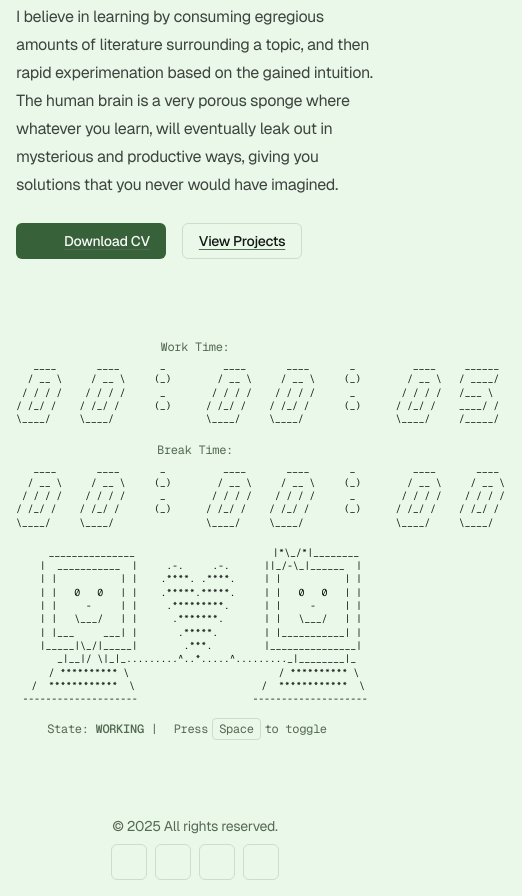
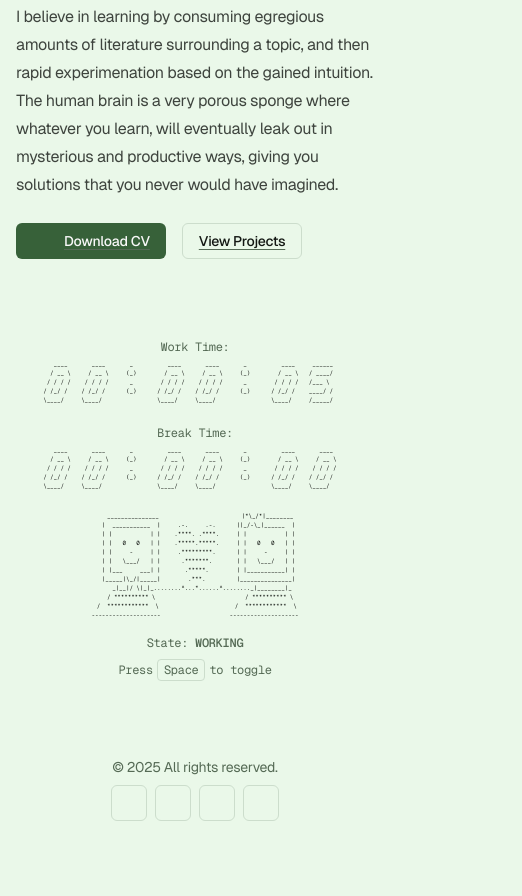
Before and after one commit to hammamiomar/psite, an Astro site: page / in a window 390 px wide. Shown: the part 1137-2033 px from the top of the page, 522 px wide, since content can reach past the window. After the commit the page ends 1974 px from the top, so only its background shows below. Built offline with nearby package versions, Linux system fonts and the light colour scheme; Astro itself is replaced by a stand-in of ours; some icons are missing.

Commit message:
fix timer size

```diff
--- a/src/components/ui/work-timer.tsx
+++ b/src/components/ui/work-timer.tsx
@@ -461,35 +461,36 @@ export default function WorkTimer({ className = '' }: WorkTimerProps) {
   const currentFrame = isActive ? activeFrames[frameIndex] : inactiveFrame
 
   return (
-    <div className={`${className} font-mono text-xs lg:text-sm transition-opacity duration-500 ${isVisible ? 'opacity-100' : 'opacity-0'}`}>
-      <div className="text-center space-y-2 max-w-4xl mx-auto">
+    <div className={`${className} font-mono transition-opacity duration-500 ${isVisible ? 'opacity-100' : 'opacity-0'}`}>
+      <div className="text-center space-y-2 w-full">
         <div className="space-y-4 mb-4">
           <div>
-            <div className="text-muted-foreground mb-1">Work Time:</div>
-            <pre className="inline-block text-[10px] sm:text-xs lg:text-sm">
+            <div className="text-muted-foreground mb-1 text-xs sm:text-sm">Work Time:</div>
+            <pre className="inline-block text-[6px] xs:text-[7px] sm:text-[9px]">
               {convertToAsciiArt(formatTime(activeTime)).join('\n')}
             </pre>
           </div>
 
           <div>
-            <div className="text-muted-foreground mb-1">Break Time:</div>
-            <pre className="inline-block text-[10px] sm:text-xs lg:text-sm">
+            <div className="text-muted-foreground mb-1 text-xs sm:text-sm">Break Time:</div>
+            <pre className="inline-block text-[6px] xs:text-[7px] sm:text-[9px]">
               {convertToAsciiArt(formatTime(inactiveTime)).join('\n')}
             </pre>
           </div>
         </div>
 
-        <div className="overflow-x-auto">
-          <pre className="inline-block text-[10px] sm:text-xs whitespace-pre">
+        <div className="overflow-x-hidden pb-2">
+          <pre className="text-[6px] xs:text-[7px] sm:text-[8px] md:text-[10px] lg:text-xs whitespace-pre">
             {currentFrame.join('\n')}
           </pre>
         </div>
 
         <div className="text-muted-foreground text-xs sm:text-sm">
-          State: <span className="font-semibold">{isActive ? 'WORKING' : 'NOT WORKING'}</span> |
+          State: <span className="font-semibold">{isActive ? 'WORKING' : 'NOT WORKING'}</span>
+          <br className="sm:hidden" />
           <button
             onClick={toggleState}
-            className="mx-2 px-2 py-1 rounded hover:bg-muted transition-colors inline-flex items-center gap-1"
+            className="mx-2 px-2 py-1 rounded hover:bg-muted transition-colors inline-flex items-center gap-1 mt-1 sm:mt-0"
           >
             Press <kbd className="px-1.5 py-0.5 text-xs border rounded">Space</kbd> to toggle
           </button>
```
